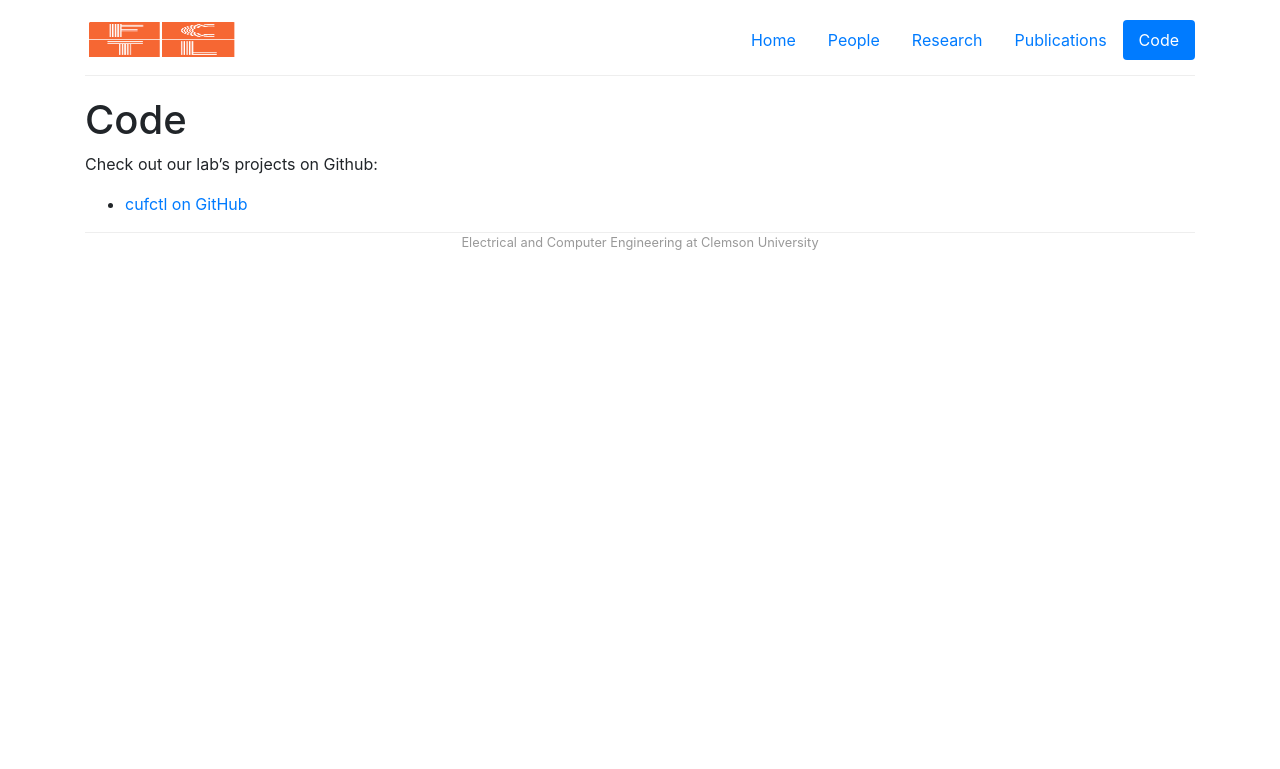
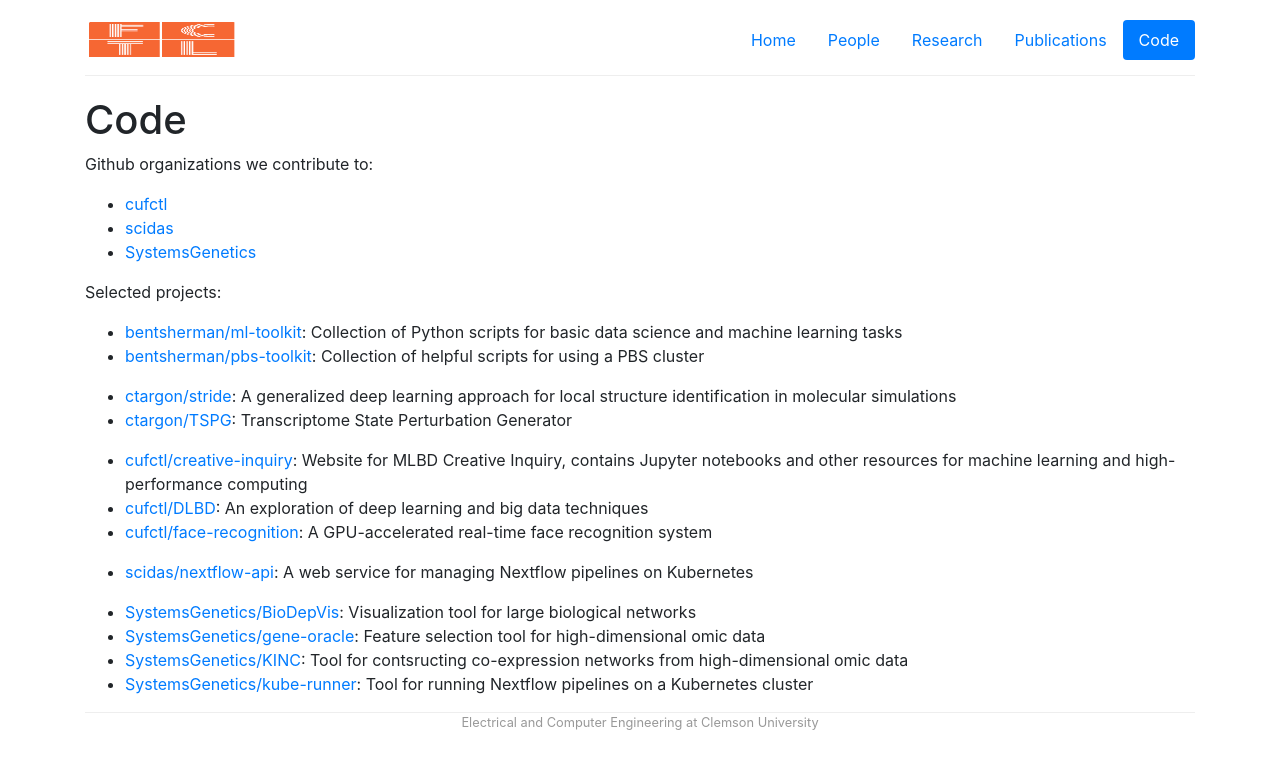
Before and after one commit to CUFCTL/cufctl.github.io, a Jekyll site: the page built from code.md, in a window 1280 px wide. Shown: the top 769 px of the page. Built offline with Jekyll 4.4.1, drawn with Linux system fonts in a browser that asks for light colours.

Commit message:
Added selected projects to code page

```diff
--- a/code.md
+++ b/code.md
@@ -2,6 +2,28 @@
 layout: default
 title: Code
 ---
-Check out our lab's projects on Github:
 
- * [cufctl on GitHub](https://github.com/cufctl/)
+Github organizations we contribute to:
+
+- [cufctl](https://github.com/cufctl/)
+- [scidas](https://github.com/scidas/)
+- [SystemsGenetics](https://github.com/SystemsGenetics/)
+
+Selected projects:
+
+- [bentsherman/ml-toolkit](https://github.com/bentsherman/ml-toolkit): Collection of Python scripts for basic data science and machine learning tasks
+- [bentsherman/pbs-toolkit](https://github.com/bentsherman/pbs-toolkit): Collection of helpful scripts for using a PBS cluster
+
+- [ctargon/stride](https://github.com/ctargon/StrIde): A generalized deep learning approach for local structure identification in molecular simulations
+- [ctargon/TSPG](https://github.com/ctargon/TSPG): Transcriptome State Perturbation Generator
+
+- [cufctl/creative-inquiry](https://cufctl.github.io/creative-inquiry/): Website for MLBD Creative Inquiry, contains Jupyter notebooks and other resources for machine learning and high-performance computing
+- [cufctl/DLBD](https://github.com/CUFCTL/DLBD): An exploration of deep learning and big data techniques
+- [cufctl/face-recognition](https://github.com/CUFCTL/face-recognition): A GPU-accelerated real-time face recognition system
+
+- [scidas/nextflow-api](https://github.com/SciDAS/nextflow-api): A web service for managing Nextflow pipelines on Kubernetes
+
+- [SystemsGenetics/BioDepVis](https://github.com/SystemsGenetics/BioDepVis): Visualization tool for large biological networks
+- [SystemsGenetics/gene-oracle](https://github.com/SystemsGenetics/gene-oracle): Feature selection tool for high-dimensional omic data
+- [SystemsGenetics/KINC](https://github.com/SystemsGenetics/KINC): Tool for contsructing co-expression networks from high-dimensional omic data
+- [SystemsGenetics/kube-runner](https://github.com/SystemsGenetics/kube-runner): Tool for running Nextflow pipelines on a Kubernetes cluster
```
